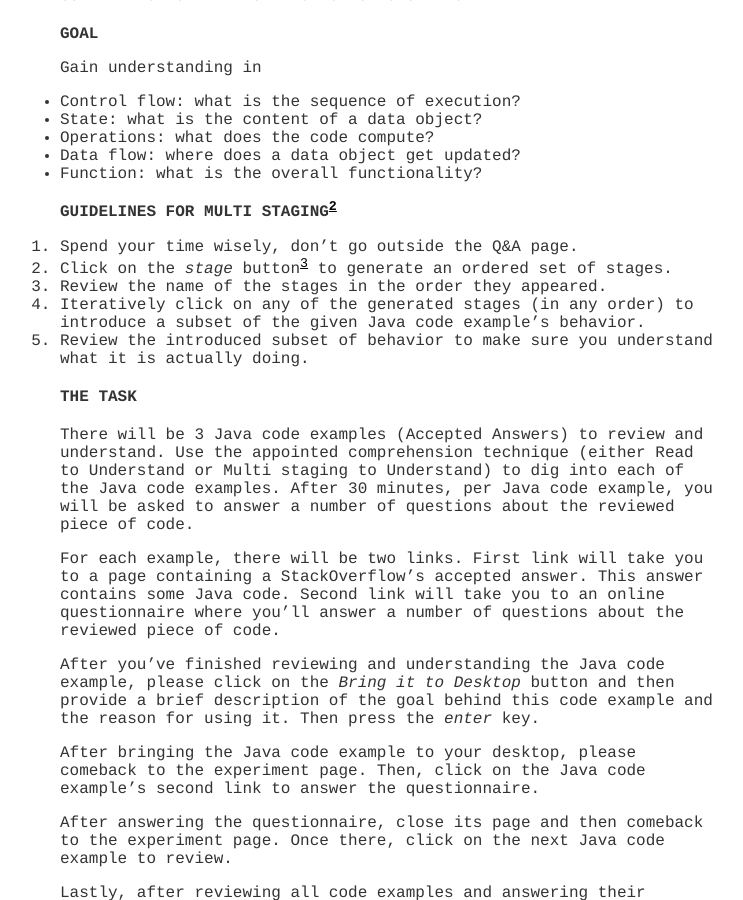
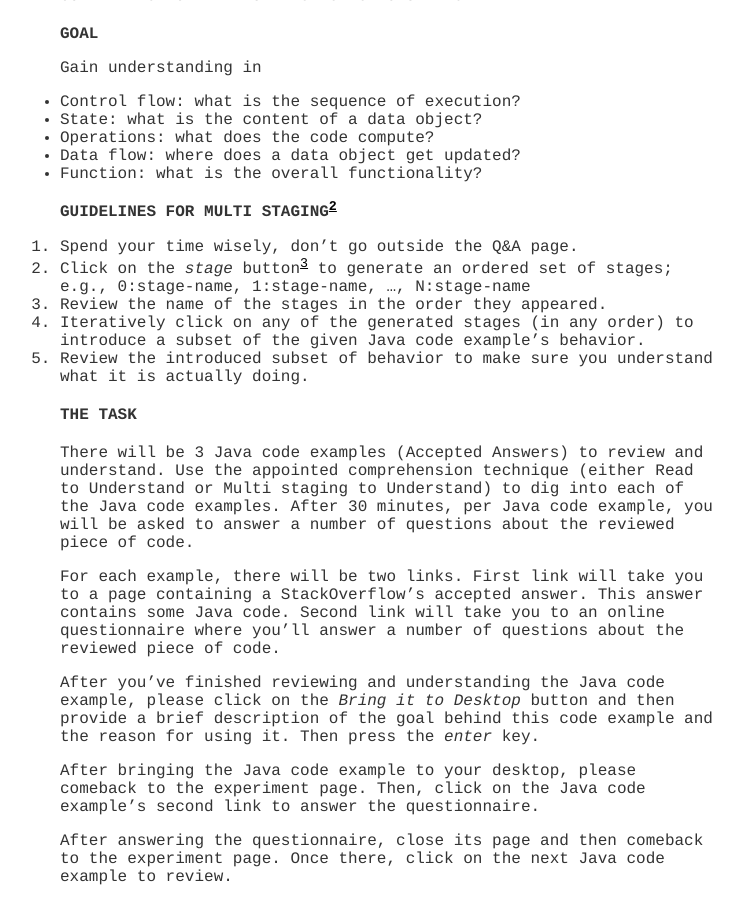
Before and after one commit to hsanchez/hsanchez.github.io, a Jekyll site: the page built from posts/thesiswork/tools/_posts/2015-01-28-violette-multistage.md, in a window 1280 px wide and 900 px high, scrolled down 435 px. Shown: the whole window, without its empty margins (250-993 px from the left). Built offline with Jekyll 4.4.1, drawn with Linux system fonts in a browser that asks for light colours; Markdown is read by kramdown in place of the engine named in the settings.

Commit message:
ok; last ones

```diff
--- a/posts/thesiswork/tools/_posts/2015-01-28-violette-multistage.md
+++ b/posts/thesiswork/tools/_posts/2015-01-28-violette-multistage.md
@@ -32,7 +32,7 @@ Gain understanding in
 ## GUIDELINES FOR MULTI STAGING[^2]
 
 1. Spend your time wisely, don't go outside the Q&A page.
-2. Click on the *stage* button[^3] to generate an ordered set of stages.
+2. Click on the *stage* button[^3] to generate an ordered set of stages; e.g., 0:stage-name, 1:stage-name, ..., N:stage-name
 3. Review the name of the stages in the order they appeared.
 3. Iteratively click on any of the generated stages (in any order) to introduce a subset of the given Java code example’s behavior.
 4. Review the introduced subset of behavior to make sure you understand what it is actually doing.
```
